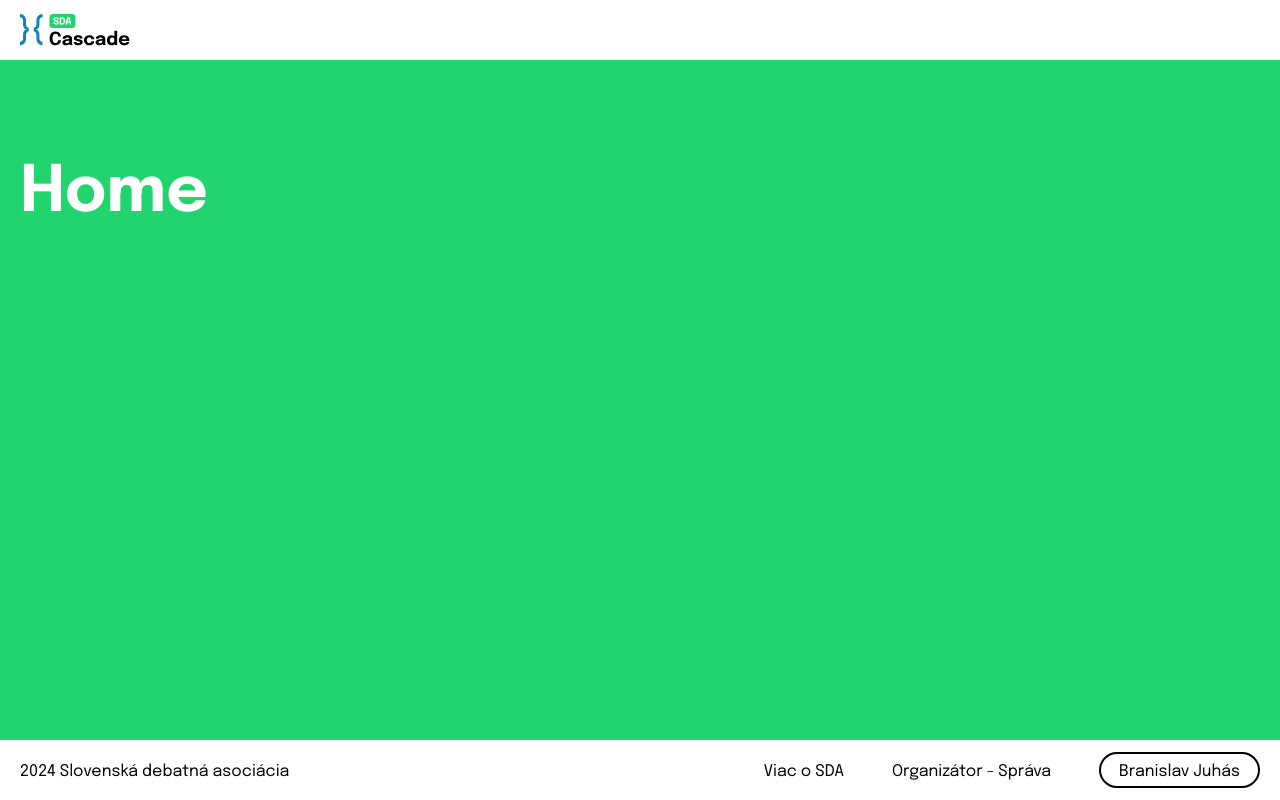
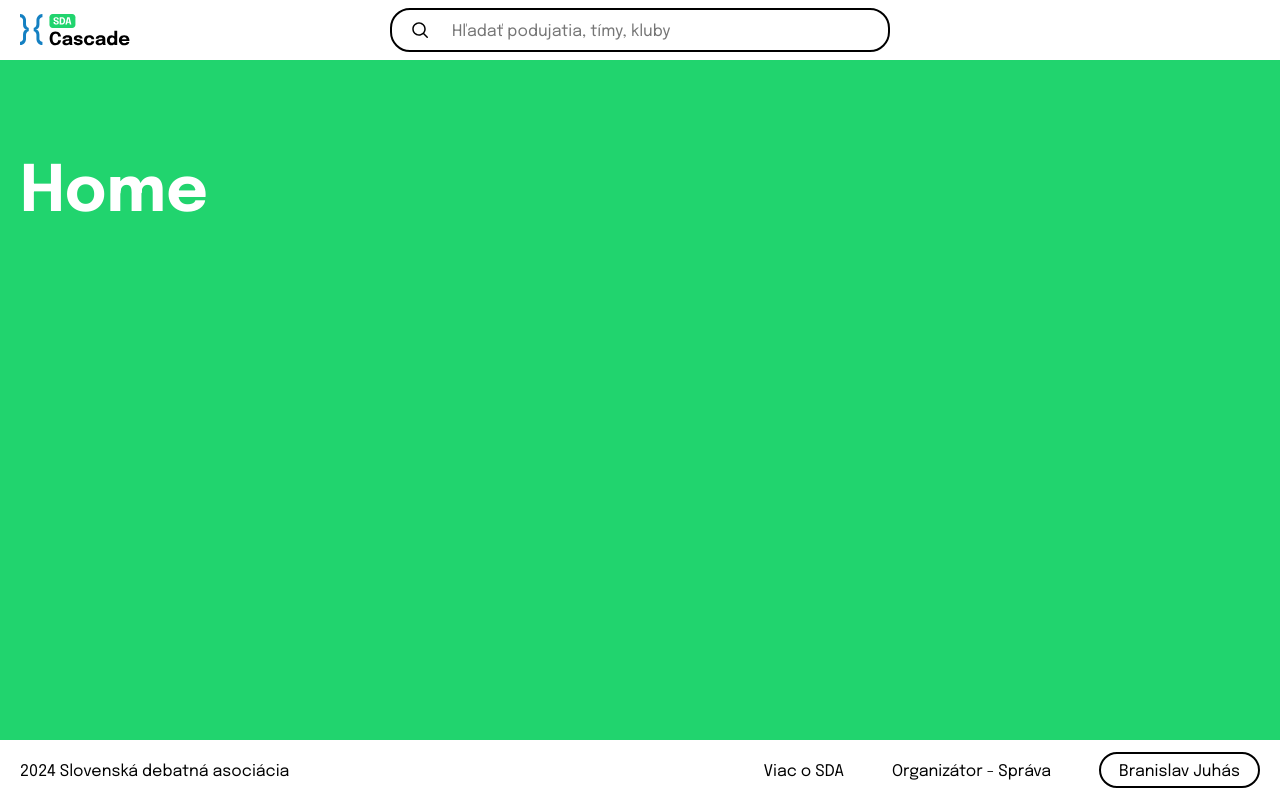
Before and after one commit to branislavjuhaas/dn-debrief, a Vue app in the folder client/: page / in a window 1280 px wide. Built offline with nearby package versions, Linux system fonts and the light colour scheme.

Commit message:
Search Addition 140524

```diff
--- a/client/src/components/Header.vue
+++ b/client/src/components/Header.vue
@@ -1,5 +1,5 @@
 <script setup>
-
+import Search from "./Search.vue";
 </script>
 
 <template>
@@ -8,6 +8,7 @@
       <router-link to="/">
         <img src="../assets/cascade.svg" alt="Logo"/>
       </router-link>
+      <Search />
     </div>
   </div>
 </template>
--- /dev/null
+++ b/client/src/components/Search.vue
@@ -0,0 +1,140 @@
+<script setup>
+import { ref, onMounted, computed } from "vue";
+
+const searchInput = ref(null);
+const searchInputRef = ref(null);
+
+/**
+ * This is a lifecycle hook that is called after the component is mounted.
+ * It sets the value of `searchInput` and `searchInputRef` to the DOM element with the id `search-input`.
+ * This is done to have a reference to the search input field in the component's setup script.
+ */
+onMounted(() => {
+  searchInput.value = document.getElementById("search-input");
+  searchInputRef.value = document.getElementById("search-input");
+});
+
+/**
+ * The `focusInput` function is an event handler for click events on the search div.
+ * It checks if the event target is the child object with id `context-panel`.
+ * If it is, the function returns immediately and does not execute the rest of the code.
+ * If the event target is not the child object with id `context-panel`, the function focuses the search input field.
+ *
+ * @param {Event} event - The click event object.
+ */
+const focusInput = (event) => {
+  // Check if the event target is the child object with id `context-panel`.
+  if (event.target.id === "context-panel") {
+    // If it is, return immediately and do not execute the rest of the code.
+    return;
+  }
+  // If the event target is not the child object with id `context-panel`, focus the search input field.
+  searchInput.value.focus();
+};
+
+/**
+ * A computed property that returns a placeholder text for the search input field.
+ * The placeholder text changes based on the width of the search input field.
+ * If the width is less than 340px, it returns "Hľadať". Otherwise, it returns "Hľadať podujatia, tímy, kluby".
+ *
+ * @returns {string} The placeholder text for the search input field.
+ */
+const placeholderText = computed(() => {
+  // Get the width of the search input field. If the field is not yet available (e.g., before mounting), use 0 as the default width.
+  const width = searchInputRef.value ? searchInputRef.value.offsetWidth : 0;
+
+  // Return the appropriate placeholder text based on the width of the search input field.
+  return width < 340 ? "Hľadať" : "Hľadať podujatia, tímy, kluby";
+});
+
+const data = ref([
+  {
+    id: 1,
+    name: "Podujatie 1",
+    type: "event",
+  },
+  {
+    id: 2,
+    name: "Podujatie 2",
+    type: "event",
+  },
+  {
+    id: 3,
+    name: "Tím 1",
+    type: "team",
+  },
+  {
+    id: 4,
+    name: "Tím 2",
+    type: "team",
+  },
+  {
+    id: 5,
+    name: "Klub 1",
+    type: "club",
+  },
+  {
+    id: 6,
+    name: "Klub 2",
+    type: "club",
+  },
+]);
+</script>
+
+<template>
+  <div id="search" @click="focusInput">
+    <img src="./../assets/icons/Search-r.svg" alt="Search" />
+    <input type="text" id="search-input" :placeholder="placeholderText" />
+    <div id="context-panel"></div>
+  </div>
+</template>
+
+<style scoped>
+#search {
+  width: calc(100% - 2.5rem);
+  max-width: 29rem;
+  height: 1.25rem;
+  border-radius: 1.25rem;
+  border: var(--sda-black) 0.125rem solid;
+  padding: 0.625rem 1.125rem;
+  display: grid;
+  grid-template-columns: 1.25rem 1fr;
+  column-gap: 0.625rem;
+  cursor: text;
+}
+
+input[type="text"] {
+  margin-left: 0.625rem;
+  height: 100%;
+  border: none;
+  font-family: "Epilogue", sans-serif;
+  font-size: 1rem;
+  width: calc(100% - 1.125rem);
+}
+
+input[type="text"]:focus {
+  outline: none;
+}
+
+#context-panel {
+  position: absolute;
+  width: 31rem;
+  height: 100px;
+  background: var(--sda-white);
+  left: calc(50% - 15.5rem - 2px);
+  top: 3.5rem;
+  border-radius: 1.25rem;
+  border: 2px solid var(--sda-black);
+  overflow: hidden;
+  cursor: default;
+  height: 0;
+  opacity: 0;
+}
+
+@media screen and (max-width: 53.125rem) {
+  #context-panel {
+    width: calc(100% - 2.5rem);
+    left: 1.25rem;
+  }
+}
+</style>
```
Also changed, not shown: client/src/assets/icons/Search-r.svg (added).
